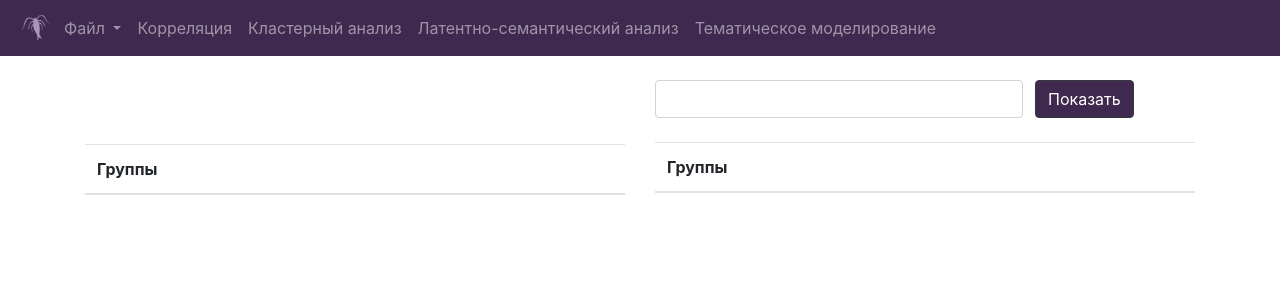
After one commit to ma-daria/web_analysis, a Django app: page /LDA in a window 1280 px wide. The commit adds this page. Shown: the top 300 px of the page. Run offline with Django 3.2, Linux system fonts and the light colour scheme; lists and menus that the app fills with data are empty; some libraries are stand-ins or nearby versions.

Commit message:
lda front

```diff
--- a/analysis/static/analysis/pythonCode/LDA.py
+++ b/analysis/static/analysis/pythonCode/LDA.py
@@ -6,12 +6,12 @@ class LDA(object):
         self.lda_data = Include.LatentDirichletAllocation()
         self.fla = 0
 
-    def lda(self, toTopics):
+    def lda(self, toTopics, no_topics = 5):
         if self.fla ==0:
             self.fla = 1
-            self.toDo(toTopics)
+            self.toDo(toTopics, no_topics)
 
-    def toDo(self, toTopics, no_topics = 5):
+    def toDo(self, toTopics, no_topics):
         self.lda_data = Include.LatentDirichletAllocation(n_components=no_topics, max_iter=5, learning_method='online',
                                                           learning_offset=50., random_state=0)
         self.lda_data = self.lda_data.fit(toTopics)
--- /dev/null
+++ b/analysis/templates/analysis/LDA.html
@@ -0,0 +1,59 @@
+{% extends "analysis/template.html" %}
+
+{% block title %}
+    <title>Латентно-семантический анализ</title>
+{% endblock %}
+
+{% block content %}
+<div class="container">
+    <div class="row">
+        <div class="col-md-6 order-md-1">
+            <h5>&nbsp;&nbsp;</h5>
+            <h5>&nbsp;&nbsp;</h5>
+            <br>
+            <table class="table">
+                <thead>
+                    <tr>
+                        <th>Группы</th>
+                    </tr>
+                </thead>
+                <tbody>
+                    {% for otv in otvet %}
+                        <tr><td>{{ otv }} </td></tr>
+                    {% endfor %}
+                </tbody>
+            </table>
+        </div>
+
+        <div class="col-md-6 order-md-1">
+            <br>
+            <form method="post" enctype="multipart/form-data">
+                <div class="row">
+                {% csrf_token %}
+                    <div class="col-md-8">
+                        <input class="form-control" id="name" name="name" type="number" min="0.05" step="10" style='width: 105%;' value={{ val }}>
+                    </div>
+                    <div class="col-md-1">
+                        <button class="btn btn-dark" id="but" type="submit" style="background-color: #3f294f; " >Показать</button>
+                    </div>
+                </div>
+            </form>
+            <br>
+            <table class="table">
+                <thead>
+                    <tr>
+                        <th>Группы</th>
+                    </tr>
+                </thead>
+                <tbody>
+                    {% for otv in otvet2 %}
+                        <tr><td>{{ otv }} </td></tr>
+                    {% endfor %}
+                </tbody>
+            </table>
+        </div>
+
+
+    </div>
+</div>
+{% endblock %}
--- a/analysis/templates/analysis/template.html
+++ b/analysis/templates/analysis/template.html
@@ -37,7 +37,7 @@
                             <a class="nav-link" href="/LSA">Латентно-семантический анализ<span class="sr-only">(current)</span></a>
                     </li>
                     <li class="nav-item">
-                        <a class="nav-link" href="/">Тематическое моделирование<span class="sr-only">(current)</span></a>
+                        <a class="nav-link" href="/LDA">Тематическое моделирование<span class="sr-only">(current)</span></a>
                     </li>
                 </ul>
             </div>
--- a/analysis/urls.py
+++ b/analysis/urls.py
@@ -13,6 +13,7 @@ urlpatterns = [
     path('CLUSgroup', views.CLUSgroup, name='CLUSgroup'),
     path('LSA', views.LSAstr, name='LSA'),
     path('LSAgroup', views.LSAgroup, name='LSAgroup'),
+    path('LDA', views.LDA, name='LDA'),
     path('Correlation.png', views.photoCorrelation, name='photoCorrelation'),
     path('Clustrering.png', views.photoClustrering, name='photoClustrering'),
     path('LSA.png', views.photoLSA, name='photoLSA'),
--- a/analysis/views.py
+++ b/analysis/views.py
@@ -230,6 +230,14 @@ def LSAgroup(request):
         otvet2 = data.GroupLSA(float(val))
     return render(request, 'analysis/LSA.html',{'Zooplankton': col, 'otvet': otvet, 'otvet2': otvet2, 'size': size, 'sizeI': sizeI, 'val': val})
 
+
+def LDA(request):
+    otvet = []
+    otvet2 =[]
+
+    return render(request, 'analysis/LDA.html', {'otvet':  otvet, ' otvet2':  otvet2})
+
+
 def photoCorrelation(request):
     data = Data_analysis.Data_analysis()
     type = data.GetType()
```
